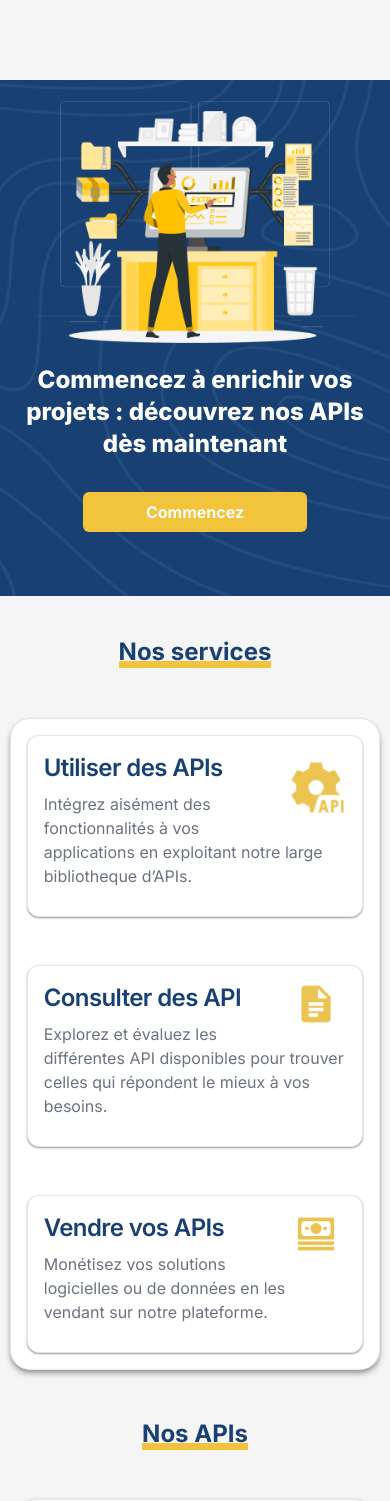
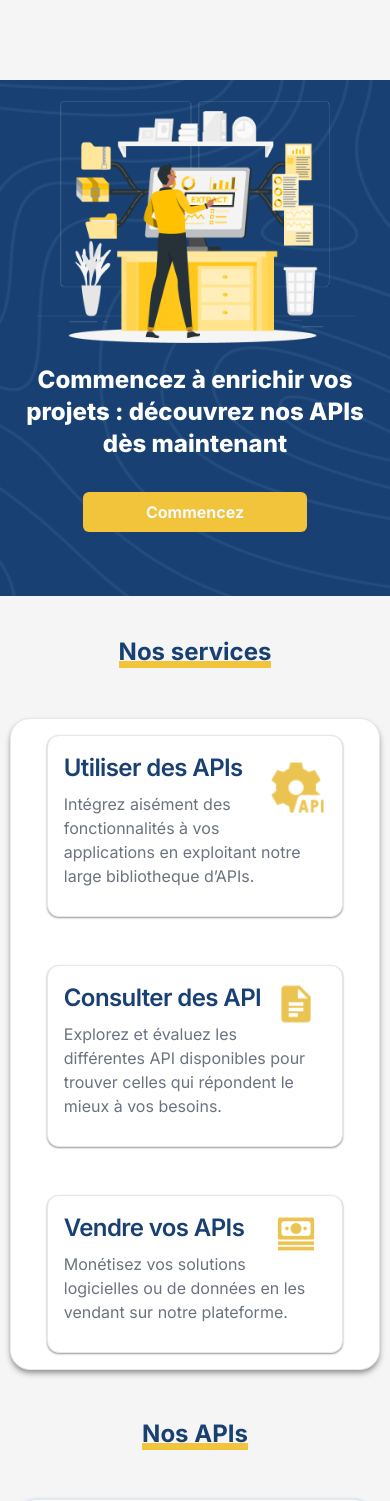
Before and after one commit to codewithabdou/ApiHub-Projet-2CSSIL-Frontend, a Next.js app: page /testRoute in a window 390 px wide. Shown: the top 1501 px of the page. Built offline with nearby package versions, Linux system fonts and the light colour scheme.

Commit message:
fixing the responsivity of Nos services component

```diff
--- a/app/components/home/Nosservices.tsx
+++ b/app/components/home/Nosservices.tsx
@@ -32,7 +32,7 @@ const Nosservices = () => {
     <a href="#">
         <h5 className="mb-2 text-2xl font-semibold tracking-tight text-primary dark:text-white">Utiliser des  APIs</h5>
     </a>
-    <p className="mb-3 text-gray-500 ">Intégrez aisément des fonctionnalités  à vos applications en exploitant notre  large bibliotheque d’APIs.</p>
+    <p className="mb-3 text-gray-500 max-w-[26ch] ">Intégrez aisément des fonctionnalités  à vos applications en exploitant notre  large bibliotheque d’APIs.</p>
 
 </div>
 
@@ -42,7 +42,7 @@ const Nosservices = () => {
     <a href="#">
         <h5 className="mb-2 text-2xl font-semibold tracking-tight text-primary dark:text-white">Consulter des API</h5>
     </a>
-    <p className="mb-3  text-gray-500 ">Explorez et évaluez les différentes API disponibles pour trouver celles qui répondent le mieux à vos besoins.</p>
+    <p className="mb-3  text-gray-500 max-w-[26ch] ">Explorez et évaluez les différentes API disponibles pour trouver celles qui répondent le mieux à vos besoins.</p>
 
 </div>
 
@@ -51,7 +51,7 @@ const Nosservices = () => {
     <a href="#">
         <h5 className="mb-2 text-2xl font-semibold tracking-tight text-primary dark:text-white">Vendre vos APIs</h5>
     </a>
-    <p className="mb-3 text-gray-500 ">Monétisez vos solutions logicielles ou de données en les vendant sur notre plateforme.</p>
+    <p className="mb-3 text-gray-500 max-w-[26ch] ">Monétisez vos solutions logicielles ou de données en les vendant sur notre plateforme.</p>
 
 </div>
 
```
